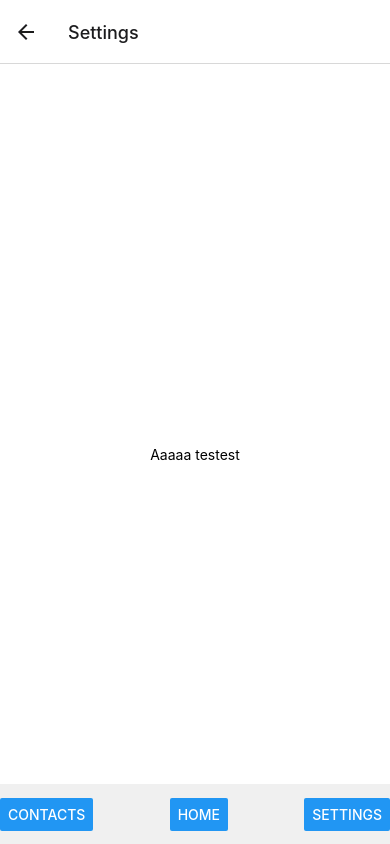
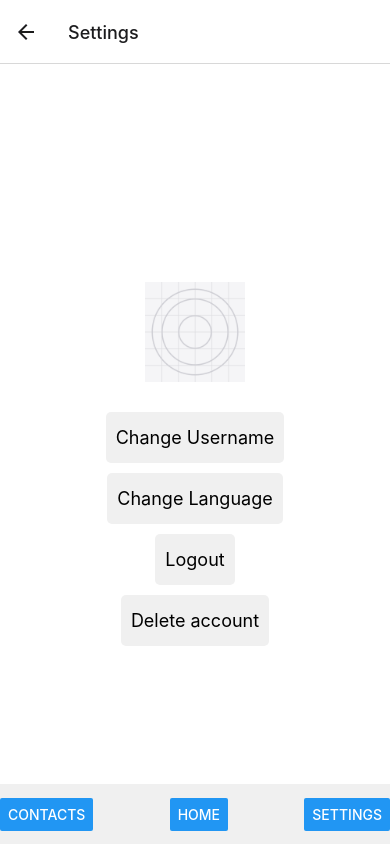
Before and after one commit to VitaRin/Project, a React Native app: screen /Settings in a window 390 px wide. Built offline with nearby package versions, Linux system fonts and the light colour scheme.

Commit message:
Implemented settings screen

```diff
--- a/screens/SettingsScreen.js
+++ b/screens/SettingsScreen.js
@@ -1,12 +1,34 @@
 import React from 'react';
 import { Button } from 'react-native';
-import { StyleSheet, Text, View } from 'react-native';
+import {  View, Text, StyleSheet, Image, TouchableOpacity } from 'react-native';
 
 
 export default function SettingsScreen({navigation}) {
     return (
       <View style={styles.container}>
-          <Text>Aaaaa testest</Text>
+        <View style={styles.logoContainer}>
+          <Image
+            source={require('../assets/icon.png')} // logo path
+            style={styles.logo}
+          />
+        </View>
+
+        <TouchableOpacity style={styles.button}>
+          <Text style={styles.buttonText}>Change Username</Text>
+        </TouchableOpacity>
+
+        <TouchableOpacity style={styles.button}>
+          <Text style={styles.buttonText}>Change Language</Text>
+        </TouchableOpacity>
+
+        <TouchableOpacity style={styles.button}>
+          <Text style={styles.buttonText}>Logout</Text>
+        </TouchableOpacity>
+
+        <TouchableOpacity style={styles.button}>
+          <Text style={styles.buttonText}>Delete account</Text>
+        </TouchableOpacity>
+
         <View style={styles.navbar}>
           <Button
             title="Contacts"
@@ -32,6 +54,42 @@ const styles = StyleSheet.create({
     alignItems: 'center',
     justifyContent: 'center',
   },
+
+
+  logoContainer: {
+    alignItems: 'center',
+    marginVertical: 20,
+  },
+  logo: {
+    width: 100, // Set the width of  logo
+    height: 100, // Set the height of  logo
+    resizeMode: 'contain',
+  },
+  button: {
+    backgroundColor: '#f0f0f0', // Set background color
+    paddingVertical: 15,
+    paddingHorizontal: 10,
+    marginHorizontal: 20,
+    borderRadius: 5,
+    marginTop: 10,
+    alignItems: 'center',
+  },
+  buttonText: {
+    fontSize: 18,
+    color: '#000', // Set  text color
+  },
+  footer: {
+    // Add styles for  footer, it may include icons
+    position: 'absolute',
+    bottom: 0,
+    left: 0,
+    right: 0,
+    height: 50,
+    backgroundColor: '#eaeaea', // Set a background color for the footer
+    flexDirection: 'row',
+    justifyContent: 'space-around',
+    alignItems: 'center',
+  },
   navbar: {
     flexDirection: 'row',
     justifyContent: 'space-between',
```
Lines whose indentation alone changed are shown as unchanged.
